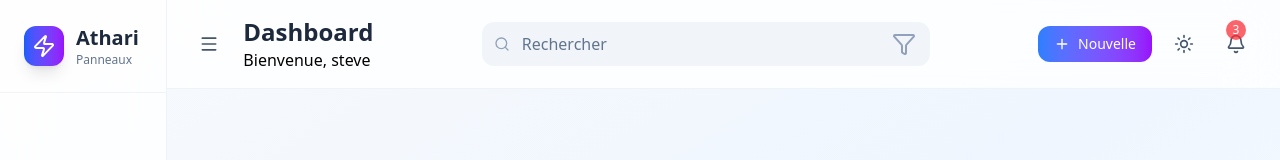
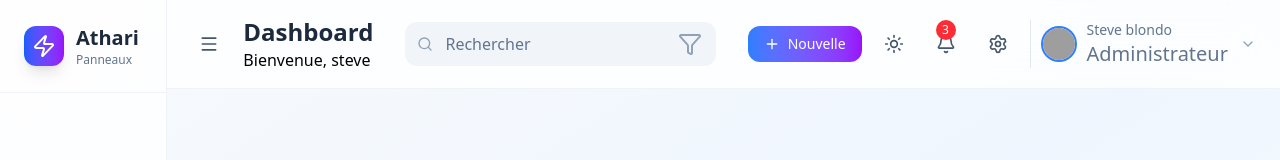
Before and after one commit to Vanellakenfack/Atharibankback, a React (Vite) app in the folder athari-frontend/: page / in a window 1280 px wide. Shown: the top 160 px of the page. Built offline with nearby package versions, Linux system fonts and the light colour scheme; grey boxes are pictures that could not be loaded.

Commit message:
Update Header.tsx
ajout du profile utilisateur

```diff
--- a/athari-frontend/src/components/Layout/Header.tsx
+++ b/athari-frontend/src/components/Layout/Header.tsx
@@ -1,4 +1,4 @@
-import { Bell, Filter, Menu, Plus, Search, Sun } from 'lucide-react'
+import { Bell, ChevronDown, Filter, Menu, Plus, Search, Settings, Sun } from 'lucide-react'
 import React from 'react'
 
 function Header() {
@@ -60,10 +60,31 @@
             hover:bg-slate-100 dark:hover:bg-slate-800 transition-colors'>
                 <Bell className="w-5 h-5"/>
                 <span className='absolute -top-1 w-5 h-5 bg-red-500 text-white text-xs
-                rounded-full flex items-center justify-center animate-pulse'>
+                rounded-full flex items-center justify-center'>
                     3
                 </span>
             </button>
+
+            {/* Parametre */}
+            <button className='p-2.5 rounded-xl text-slate-600 dark:text-slate-300
+            hover:bg-slate-100 dark:hover:bg-slate-800 transition-colors'>
+                <Settings className='w-5 h-5'/>
+            </button>
+
+            {/* Profil utilisateur */}
+            <div className='flex items-center space-x-3 pl-3 border-l border-slate-200 dark:border-slate-700'>
+                <img src="https://i.pravatar.cc/300" alt="User Avatar" className='w-8 h-8 rounded-full ring-2 ring-blue-500'/>
+                <div className='hidden md:block'>
+                    <p className='text-sm font-medium text-slate-500 dark:text-slate-400'>
+                        Steve blondo
+                    </p>
+                    <p className='text-xl text-slate-500 dark:text-slate-400'>
+                        Administrateur
+                    </p>
+                </div>
+                <ChevronDown className='w-4 h-4 text-slate-400'/>
+            </div>
+
           </div>
         </div>
     </div>
```
